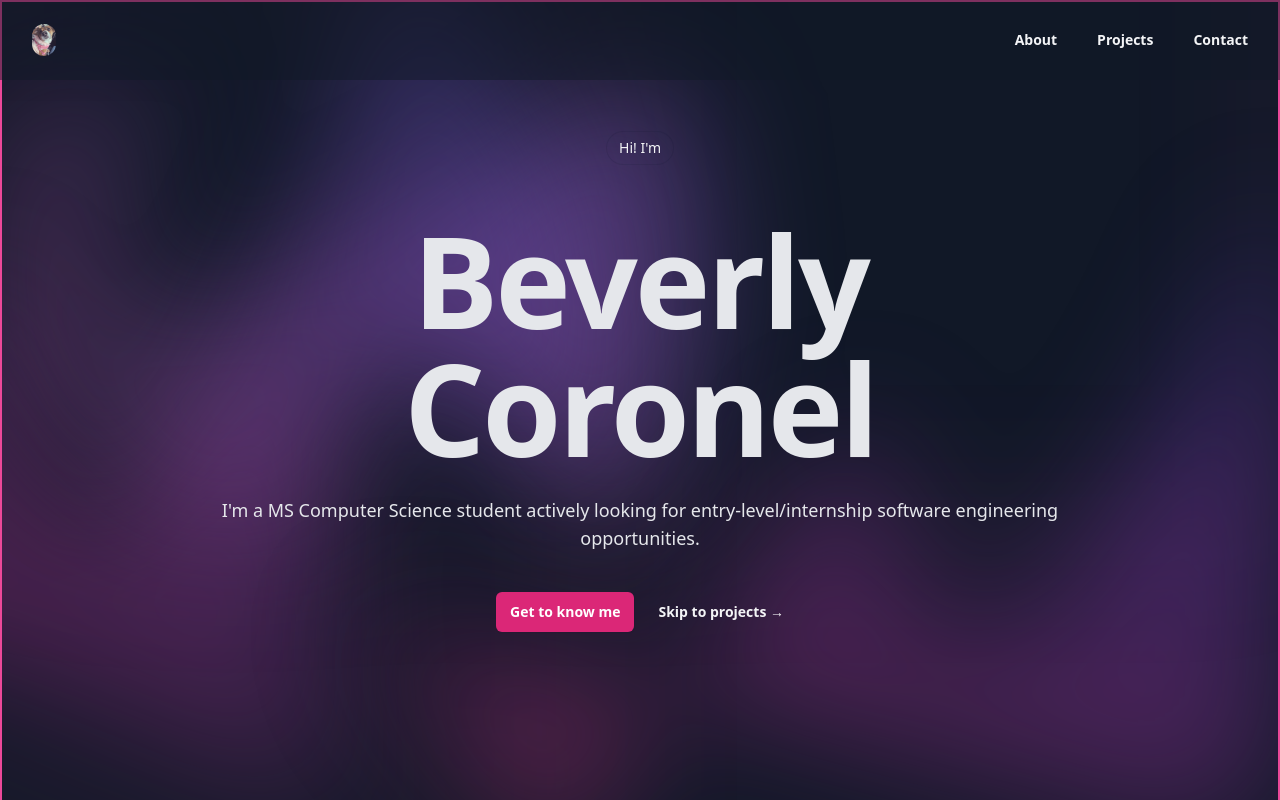
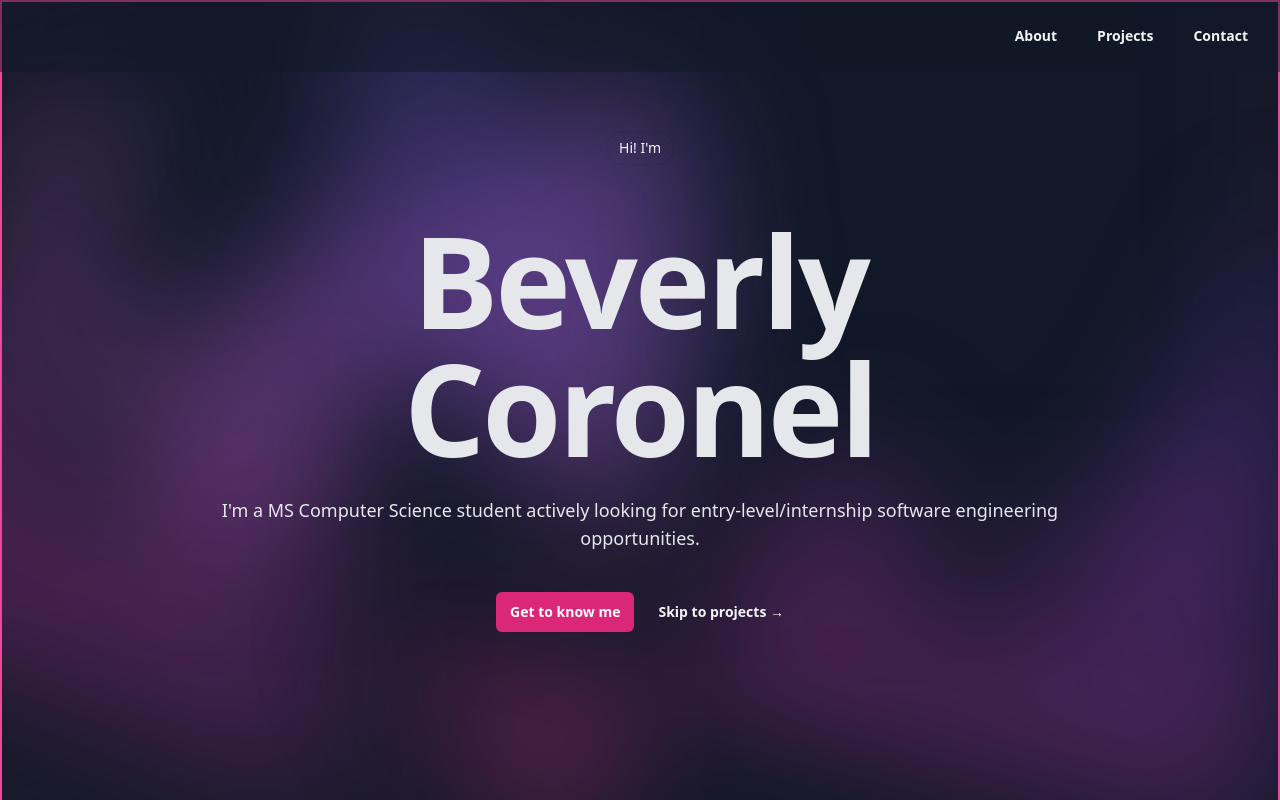
Before and after one commit to beverlycoronel/portfolio, a Vue app: page / in a window 1280 px wide. Shown: the top 800 px of the page. Built offline with nearby package versions, Linux system fonts and the light colour scheme.

Commit message:
Build fixed!

```diff
--- a/src/views/HomeView.vue
+++ b/src/views/HomeView.vue
@@ -5,9 +5,9 @@
     <header class="fixed inset-x-0 top-0 z-50  ">
       <nav class="flex items-center justify-between p-6 lg:px-8 bg-gray-900 bg-opacity-50" aria-label="Global">
         <div class="flex lg:flex-1 ">
-          <a href="#" class="-m-1 p-1">
-            <img class="h-8 w-auto rounded-2xl" src="nala.jpg" alt="" />
-          </a>
+          <!-- <a href="#" class="-m-1 p-1">
+            <img class="h-8 w-auto rounded-2xl" src="/public/nala.jpg" alt="" />
+          </a> -->
         </div>
         <div class="flex gap-x-10 opacity-100">
           <a v-for="item in navigation" :key="item.name" :href="item.href" class="text-sm font-semibold leading-6 text-gray-100">{{ item.name }}</a>
--- a/vite.config.ts
+++ b/vite.config.ts
@@ -8,7 +8,7 @@ import vueJsx from '@vitejs/plugin-vue-jsx'
 export default defineConfig({
   build: {
     rollupOptions: {
-      external: ['/nala.jpg']
+      // external: ['/public/nala.jpg']
     }
   },
   plugins: [
```
Also changed, not shown: public/nala.jpg (deleted), 1 other file (tests, documents, lock files or other folders).
